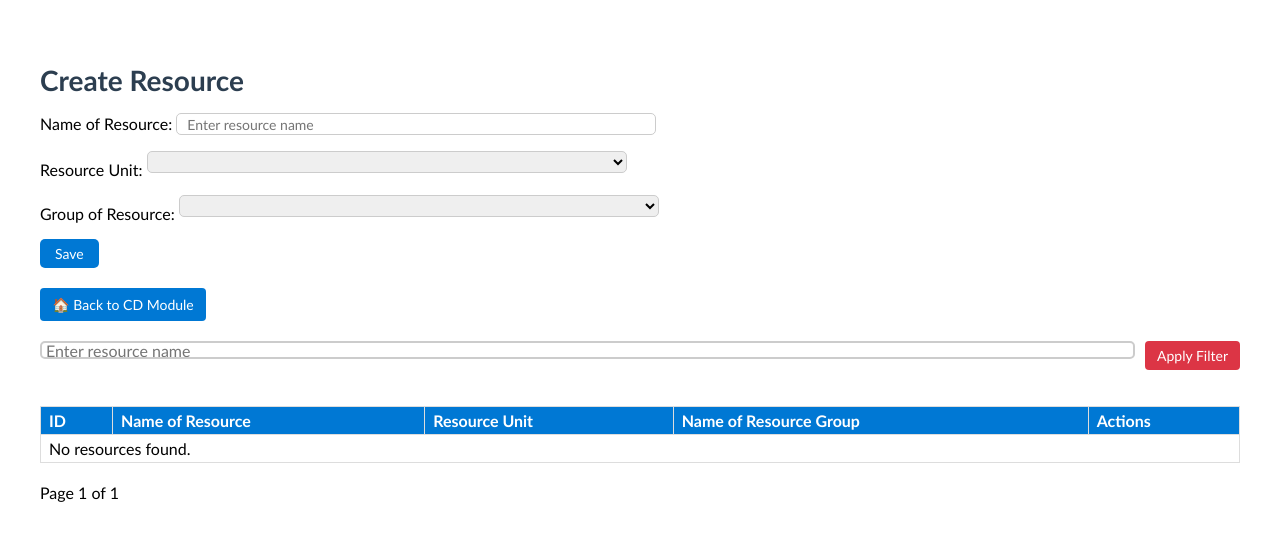
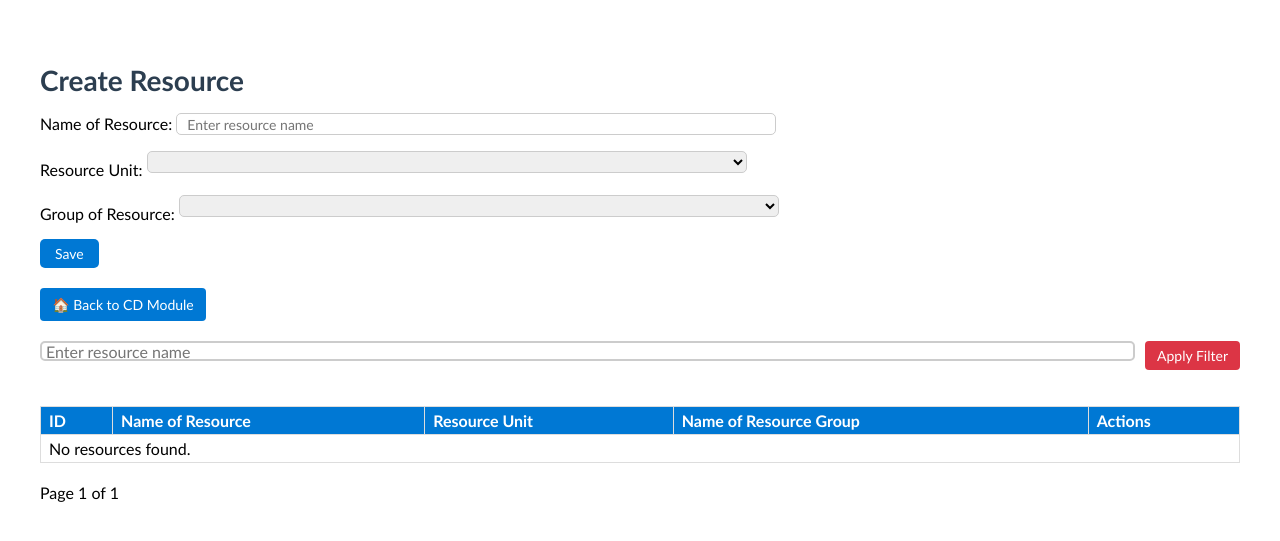
Before and after one commit to JAHANGIR-500/WEB-APP, a Django app: page /construction-department/resource/ in a window 1280 px wide. Shown: the top 541 px of the page. Run offline with Django 5.2, Linux system fonts and the light colour scheme; data that the repository does not hold is empty.

Commit message:
Your update message

```diff
--- a/resource/templates/resource/resource_fl.html
+++ b/resource/templates/resource/resource_fl.html
@@ -23,8 +23,8 @@
     border: 1px solid #ccc;
     border-radius: 5px;
     outline: none;
-    width: 40%;
-    height: 18px; /* You can increase or decrease this value */
+    width: 50%;
+    height: 20px; /* You can increase or decrease this value */
 
 
   }
```
